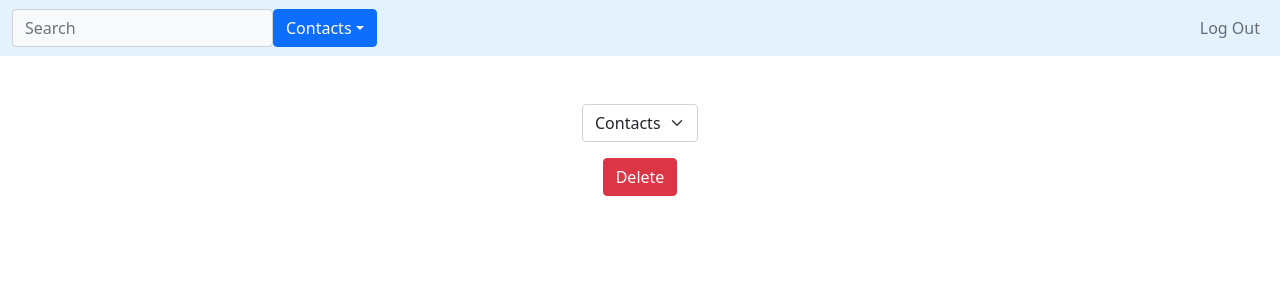
After one commit to AndyTrias/chatApp, a Flask app: page /delete in a window 1280 px wide. The commit adds this page. Shown: the top 300 px of the page. Run offline with Flask 2, Linux system fonts and the light colour scheme; the visitor is signed in with stand-in values (Sample User, id 1); data comes from the database, SQL or seed files in the repository; data that the repository does not hold is empty; some libraries are stand-ins or nearby versions.

Commit message:
Delete contacts

```diff
--- /dev/null
+++ b/chatapp/templates/delete.html
@@ -0,0 +1,19 @@
+{% extends "layout.html" %}
+
+{% block title %} Delete {% endblock %}
+
+{% block main %}
+    <form method="post">
+        <div class="mb-3">
+            <select class="form-select mx-auto w-auto" name="contact">
+                <option disabled selected>Contacts</option>
+                {% for contact in contacts %}
+                    <option value ="{{ contact.id }}">{{ contact.name }}</option>
+
+                {% endfor %}
+            </select>
+        </div>
+
+        <button class="btn btn-danger" type="submit">Delete</button>
+    </form>
+{% endblock %}
--- a/chatapp/templates/layout.html
+++ b/chatapp/templates/layout.html
@@ -36,7 +36,7 @@
                         <a class="btn btn-primary dropdown-toggle" href =  "#" role = "button" id = "ContactMenu" data-bs-toggle="dropdown">Contacts</a>
                         <ul aria-labelledby="ContactMenu" class="dropdown-menu dropdown-menu-end">
                             <li> <a class = "dropdown-item" href ="/contacts"> Add Contact </a> </li>
-                            <li> <a class = "dropdown-item" href = #> Delete Contact </a> </li>
+                            <li> <a class = "dropdown-item" href ="/delete"> Delete Contact </a> </li>
                         </ul>
                     </li>
                 </ul>
--- a/chatapp/views.py
+++ b/chatapp/views.py
@@ -1,9 +1,10 @@
 from flask import Blueprint, flash, render_template, redirect, request, session, url_for
-from flask_login import login_required,  login_user, logout_user, current_user
+from flask_login import login_required, login_user, logout_user, current_user
 from chatapp.models import User, Contacts
-from chatapp.helpers import send_message, add_user, add_contact
+from chatapp.helpers import send_message, add_user, add_contact, get_user, delete_user
 
 views = Blueprint("views", __name__)
+
 
 # Login required redirects to register
 
@@ -18,16 +19,18 @@ def index():
 def log():
     if request.method == "POST":
         phone = request.form.get("phone")
-        user = User.query.filter_by(phone=phone).first()
+        user = get_user(phone)
 
-        if user is None:
-            flash("No user found with this phone", "error")
+        if user:
+            # Check if phone was valid for messages
+            if send_message(phone):
 
-        # Store id in sessions to avoid wrong redirections to verify
-        else:
-            if send_message(phone):
+                # Store id in sessions to avoid wrong redirections to verify
                 session["id"] = user.id
                 return redirect(url_for("views.verify"))
+
+        else:
+            flash("No user found with this phone or it was unable to send a message", "error")
 
     return render_template("log.html", user=current_user)
 
@@ -39,7 +42,7 @@ def register():
         name = request.form.get("name")
 
         # Phone must be unique
-        if User.query.filter_by(phone=phone).first():
+        if get_user(phone):
             flash("Phone already registered. Please log in", "error")
             return redirect(url_for("views.log"))
 
@@ -55,7 +58,6 @@ def register():
 
 @views.route("/verify", methods=["GET", "POST"])
 def verify():
-
     # Make sure user has been correctly redirected
     # If not redirect to register
     if session.get("id"):
@@ -98,10 +100,11 @@ def add_contacts():
         # TODO make javascript detect the form
         phone = "+1" + request.form.get("phone")
         name = request.form.get("name")
+        contact_user = get_user(phone)
 
-        contact_user = User.query.filter_by(phone=phone).first()
-
-        if contact_user is not None:
+        # Check if user exists
+        # Check if user is not already a contact
+        if contact_user:
             if Contacts.query.filter_by(user_id=current_user.id, contact_id=contact_user.id).first():
                 flash("User is already a contact", "error")
 
@@ -112,3 +115,16 @@ def add_contacts():
             flash("No user found with this phone", "error")
 
     return render_template("addContact.html")
+
+
+@views.route("/delete", methods=["GET", "POST"])
+@login_required
+def delete():
+    if request.method == "POST":
+        contact_id = request.form.get("contact")
+        contact = Contacts.query.get(contact_id)
+
+        if contact:
+            delete_user(contact)
+
+    return render_template("delete.html", contacts=Contacts.query.filter_by(user_id=current_user.id).all())
```
Also changed, not shown: chatapp/helpers.py (+9 -0 lines).
